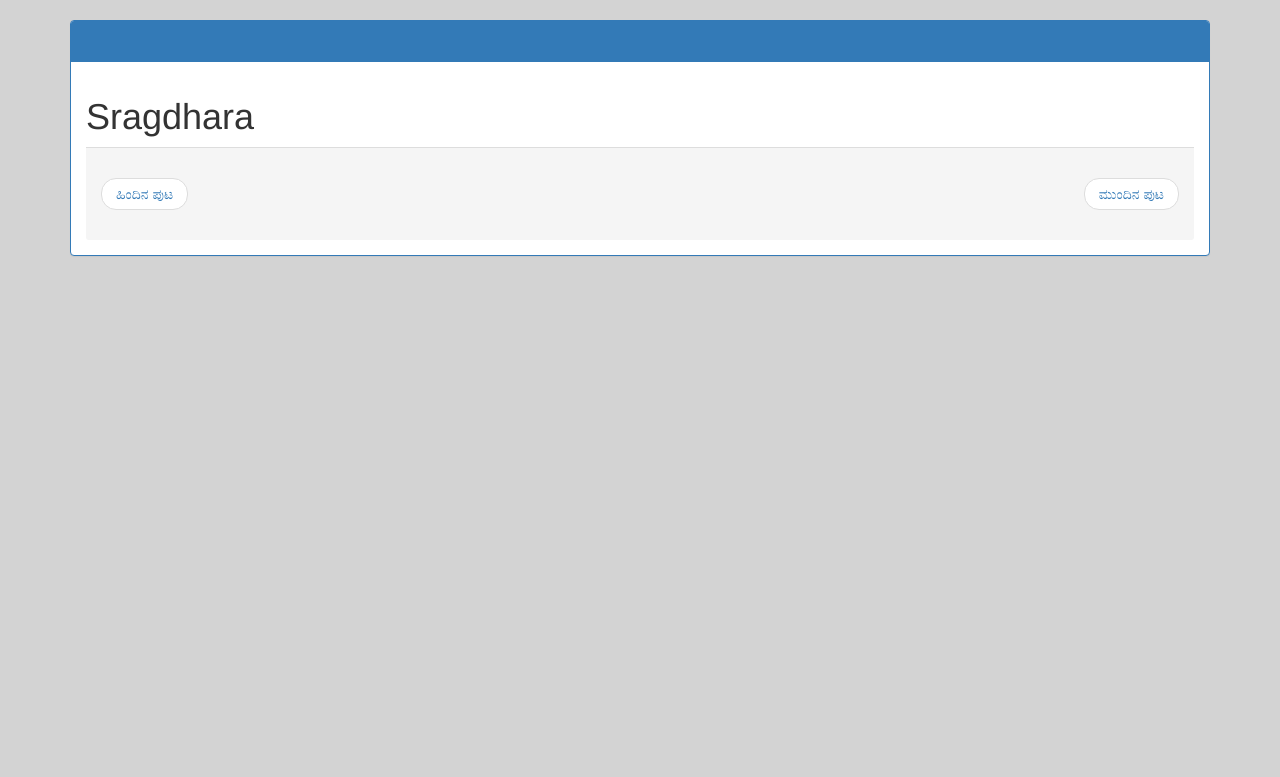
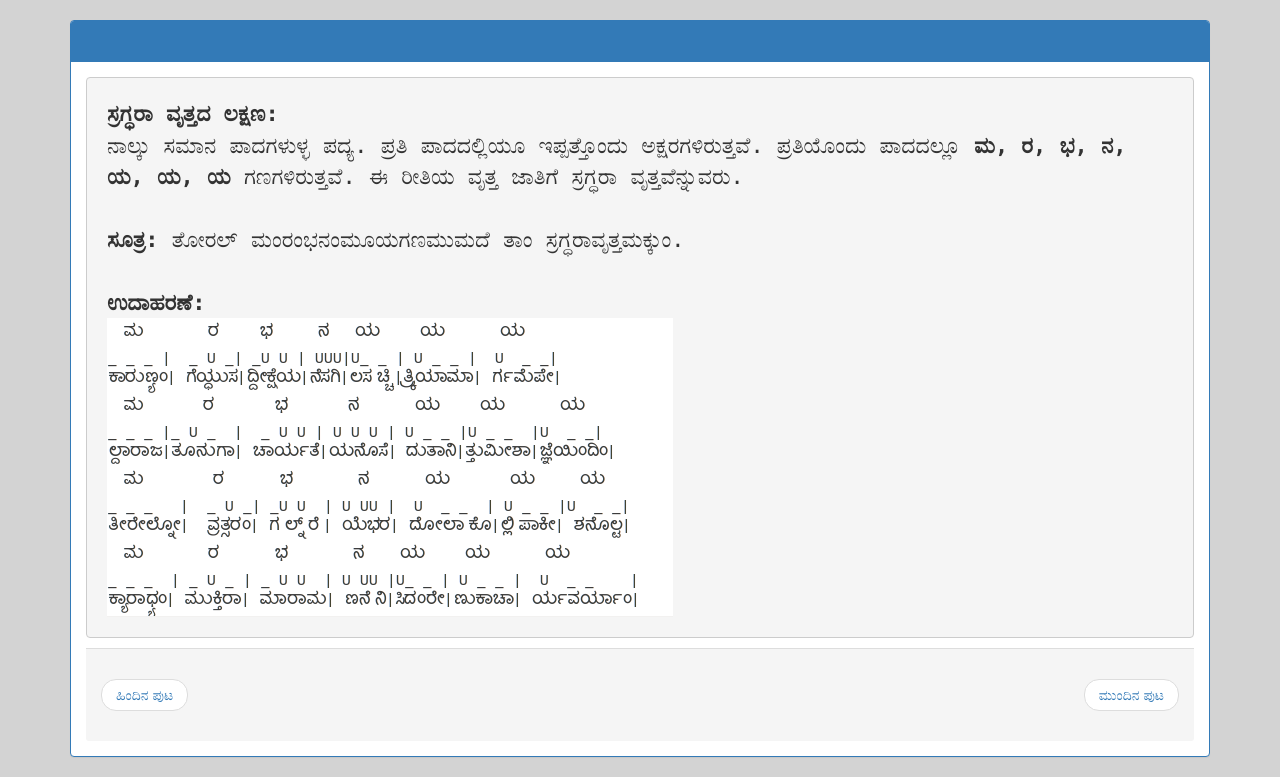
Before and after one commit to anuprshetty/chandassu, a Flask app: template templates/vrutta/sragdhara.html in a window 1280 px wide. Shown: the part 75-852 px from the top of the page. Before the commit the page ends 331 px from the top, so only its background shows below. Run offline with Flask 3, Linux system fonts and the light colour scheme; the template is opened without the code that fills it, so the values that code supplies are empty; some libraries are stand-ins or nearby versions.

Commit message:
routing for sragdhara vrutta

```diff
--- a/templates/vrutta/sragdhara.html
+++ b/templates/vrutta/sragdhara.html
@@ -1,3 +1,11 @@
 <!DOCTYPE html> {% extends 'base.html' %} {% block body %}
-<h1>Sragdhara</h1>
+<pre class="pre-wrap">
+<b>ಸ್ರಗ್ಧರಾ ವೃತ್ತದ ಲಕ್ಷಣ:</b>
+ನಾಲ್ಕು ಸಮಾನ ಪಾದಗಳುಳ್ಳ ಪದ್ಯ. ಪ್ರತಿ ಪಾದದಲ್ಲಿಯೂ ಇಪ್ಪತ್ತೊಂದು ಅಕ್ಷರಗಳಿರುತ್ತವೆ. ಪ್ರತಿಯೊಂದು ಪಾದದಲ್ಲೂ <b>ಮ, ರ, ಭ, ನ, ಯ, ಯ, ಯ</b> ಗಣಗಳಿರುತ್ತವೆ. ಈ ರೀತಿಯ ವೃತ್ತ ಜಾತಿಗೆ ಸ್ರಗ್ಧರಾ ವೃತ್ತವೆನ್ನುವರು.
+
+<b>ಸೂತ್ರ:</b> ತೋರಲ್ ಮಂರಂಭನಂಮೂಯಗಣಮುಮದೆ ತಾಂ ಸ್ರಗ್ಧರಾವೃತ್ತಮಕ್ಕುಂ.
+
+<b>ಉದಾಹರಣೆ:</b>
+<img src="{{url_for('static',filename='images/vrutta/sragdhara.png')}}" />
+</pre>
 {% endblock %}
```
Also changed, not shown: blueprints/vrutta.py (+8 -0 lines).
